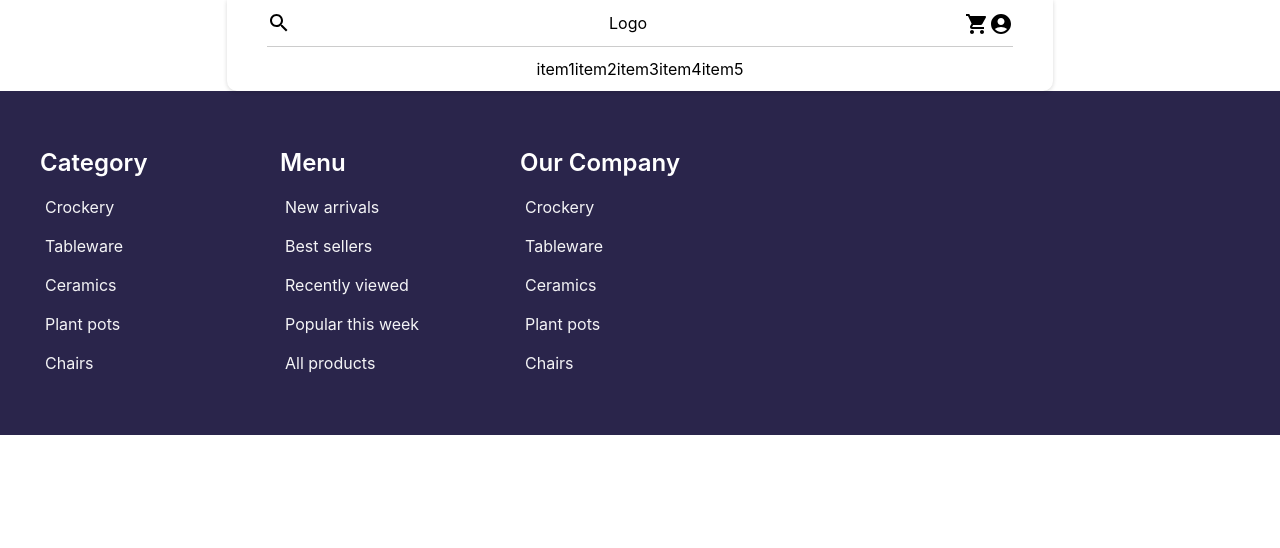
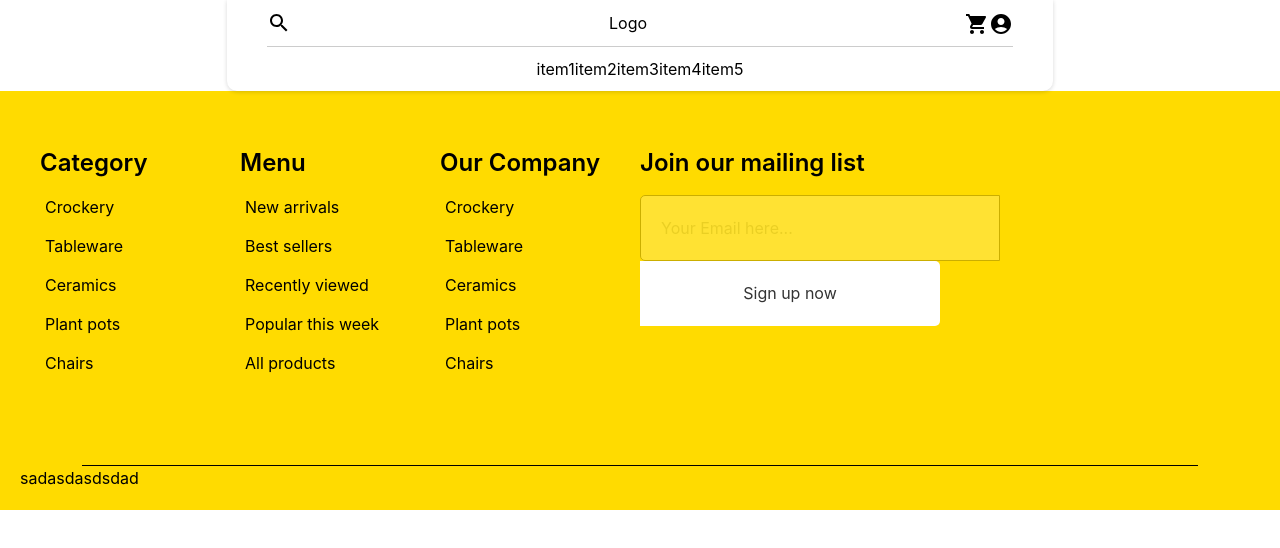
Before and after one commit to phat-trien-ung-dung-web-4conheo/front-end, a React (Create React App) app: page / in a window 1280 px wide. Shown: the top 548 px of the page. Built offline with nearby package versions, Linux system fonts and the light colour scheme.

Commit message:
fix footer

```diff
--- a/src/App.js
+++ b/src/App.js
@@ -1,11 +1,13 @@
 import Footer from "./components/Footer";
 import Header from "./components/Header";
+import License from "./components/License";
 
 function App() {
   return (
     <div>
       <Header></Header>
       <Footer></Footer>
+      <License></License>
     </div>
   );
 }
--- a/src/components/Footer.js
+++ b/src/components/Footer.js
@@ -1,11 +1,11 @@
-import { red } from '@mui/material/colors';
-import { flexbox } from '@mui/system';
 import React, { Component } from 'react';
 import styled from 'styled-components';
-import categoryItems from '../data/categoryItems';
-import menuItems from '../data/menuItems';
+import {categoryItems, menuItems} from '../data/footer_data';
+import License from './License';
+
+
 const Wrap = styled.div`
-    width: calc(100%/5);
+    width: calc(50%/3);
     bottom: 0;
     display: flex;
     flex-direction: column;
@@ -14,7 +14,7 @@ const Wrap = styled.div`
     padding-bottom: 1.25rem;
 `
 const FooterItems = styled.ul`
-    color: #f4f4f6;
+    color: black;
     display:flex;
     flex-direction:column;
     gap:15px;
@@ -26,15 +26,36 @@ const Items = styled.li`
     width:100%;
 `
 const Heading = styled.h3`
-    color:#fff;
+    color:black;
     font-weight:600;
     font-size:24px;
     line-height:24px;
 `
+const EmailForm = styled.div`
+
+`
+const Form = styled.input`
+    color: black;
+    padding: 20px;
+    border: 0.5px solid black;
+    opacity: 0.2;
+    width: 60%;
+    border-bottom-left-radius:5px;
+    border-top-left-radius:5px;
+`
+const SignUpBtn = styled.button`
+    color:#333;
+    width:300px;
+    padding:20.5px;
+    background-color:#fff;
+    border-bottom-right-radius:5px;
+    border-top-right-radius:5px;
+`
+
 class Footer extends Component {
     render() {
         return (
-            <div style={{display:"flex", padding:"40px",height:"100%",backgroundColor:"#2a254b",flexGrow:"1"}}>
+            <div style={{display:"flex", padding:"40px",height:"100%",backgroundColor:"#ffdb00",flexGrow:"1"}}>
                 <Wrap>
                     <Heading>Category</Heading>
                     <FooterItems>
@@ -59,6 +80,14 @@ class Footer extends Component {
                         ))}
                     </FooterItems>
                 </Wrap>
+                <Wrap id='footer_form'>
+                    <Heading>Join our mailing list</Heading>
+                    <EmailForm>
+                        <Form type="text" placeholder='Your Email here...' style={{color:'black'}}/>
+                        <SignUpBtn>Sign up now</SignUpBtn>
+                    </EmailForm>
+                </Wrap>
+
             </div>
         );
     }
--- /dev/null
+++ b/src/components/License.js
@@ -0,0 +1,27 @@
+import React, { Component } from 'react';
+import styled from 'styled-components';
+
+const Wrap = styled.div`
+    background-color: #ffdb00;
+    width: 100%;
+    padding:20px;
+`
+const Line = styled.div`
+
+    width: 90%;
+    border-bottom: 0.1px solid black;
+    margin: auto auto;
+    padding-bottom:10px;
+`
+class License extends Component {
+    render() {
+        return (
+            <Wrap>
+            <Line></Line>
+                sadasdasdsdad
+            </Wrap>
+        );
+    }
+}
+
+export default License;
--- a/src/data/categoryItems.js
+++ /dev/null
@@ -1,23 +0,0 @@
-const categoryItems = [
-    {
-        id: 1,
-        content: "Crockery"
-    },
-    {
-        id: 2,
-        content: "Tableware"
-    },
-    {
-        id: 3,
-        content: "Ceramics"
-    },
-    {
-        id: 4,
-        content: "Plant pots"
-    },
-    {
-        id: 5,
-        content: "Chairs"
-    },
-]
-export default categoryItems;
--- /dev/null
+++ b/src/data/footer_data.js
@@ -0,0 +1,44 @@
+export const categoryItems = [
+    {
+        id: 1,
+        content: "Crockery"
+    },
+    {
+        id: 2,
+        content: "Tableware"
+    },
+    {
+        id: 3,
+        content: "Ceramics"
+    },
+    {
+        id: 4,
+        content: "Plant pots"
+    },
+    {
+        id: 5,
+        content: "Chairs"
+    },
+]
+export const menuItems = [
+    {
+         id: 1,
+         content: "New arrivals"
+     },
+     {
+         id: 2,
+         content: "Best sellers"
+     },
+     {
+         id: 3,
+         content: "Recently viewed"
+     },
+     {
+         id: 4,
+         content: "Popular this week"
+     },
+     {
+         id: 5,
+         content: "All products"
+     },
+ ]
--- a/src/data/menuItems.js
+++ /dev/null
@@ -1,24 +0,0 @@
-const menuItems = [
-    {
-         id: 1,
-         content: "New arrivals"
-     },
-     {
-         id: 2,
-         content: "Best sellers"
-     },
-     {
-         id: 3,
-         content: "Recently viewed"
-     },
-     {
-         id: 4,
-         content: "Popular this week"
-     },
-     {
-         id: 5,
-         content: "All products"
-     },
- ]
-
-export default menuItems;
--- a/src/index.css
+++ b/src/index.css
@@ -51,3 +51,7 @@ h5,
 h6 {
   overflow-wrap: break-word;
 }
+#footer_form{
+  display: flex;
+  flex-grow: 3;
+}
```
